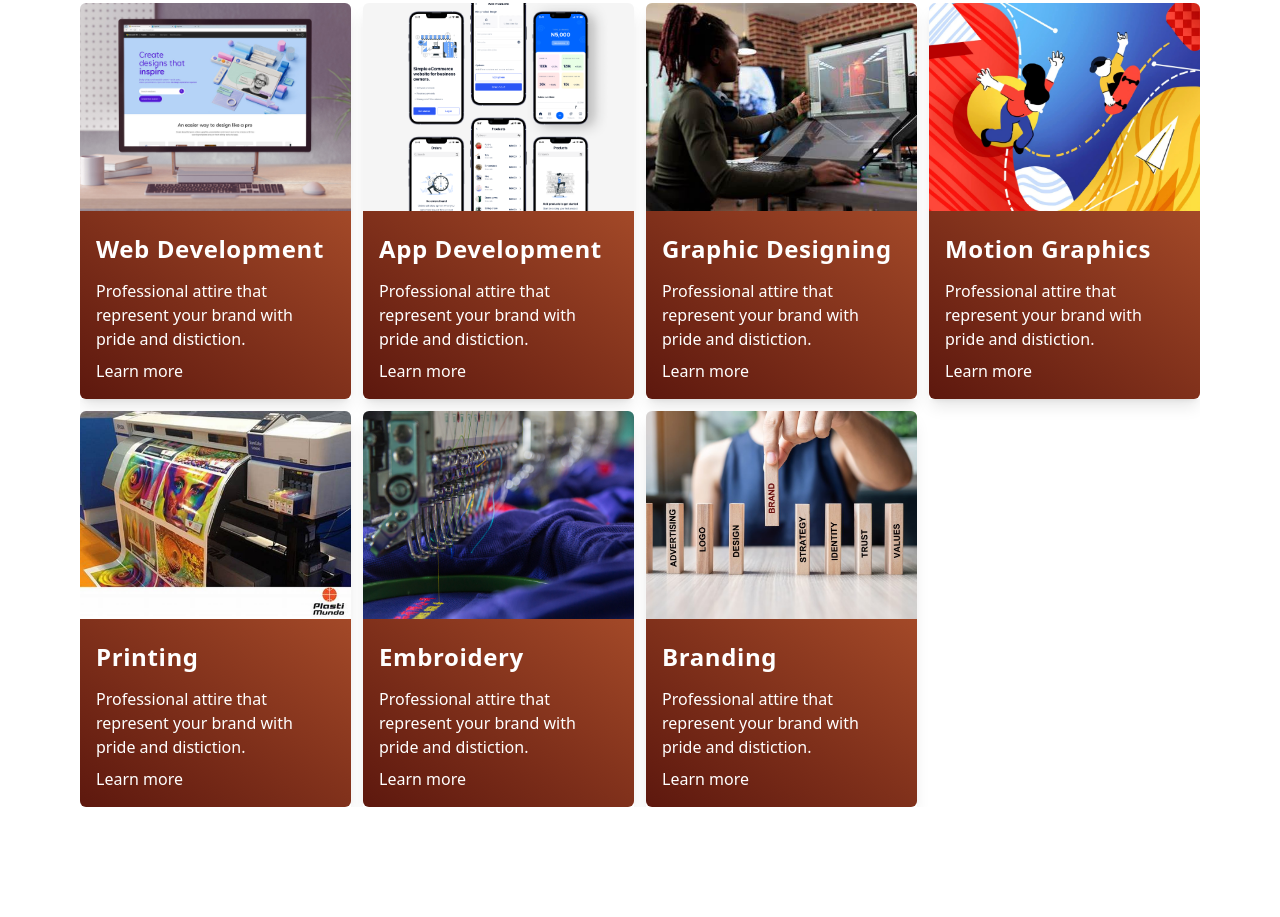
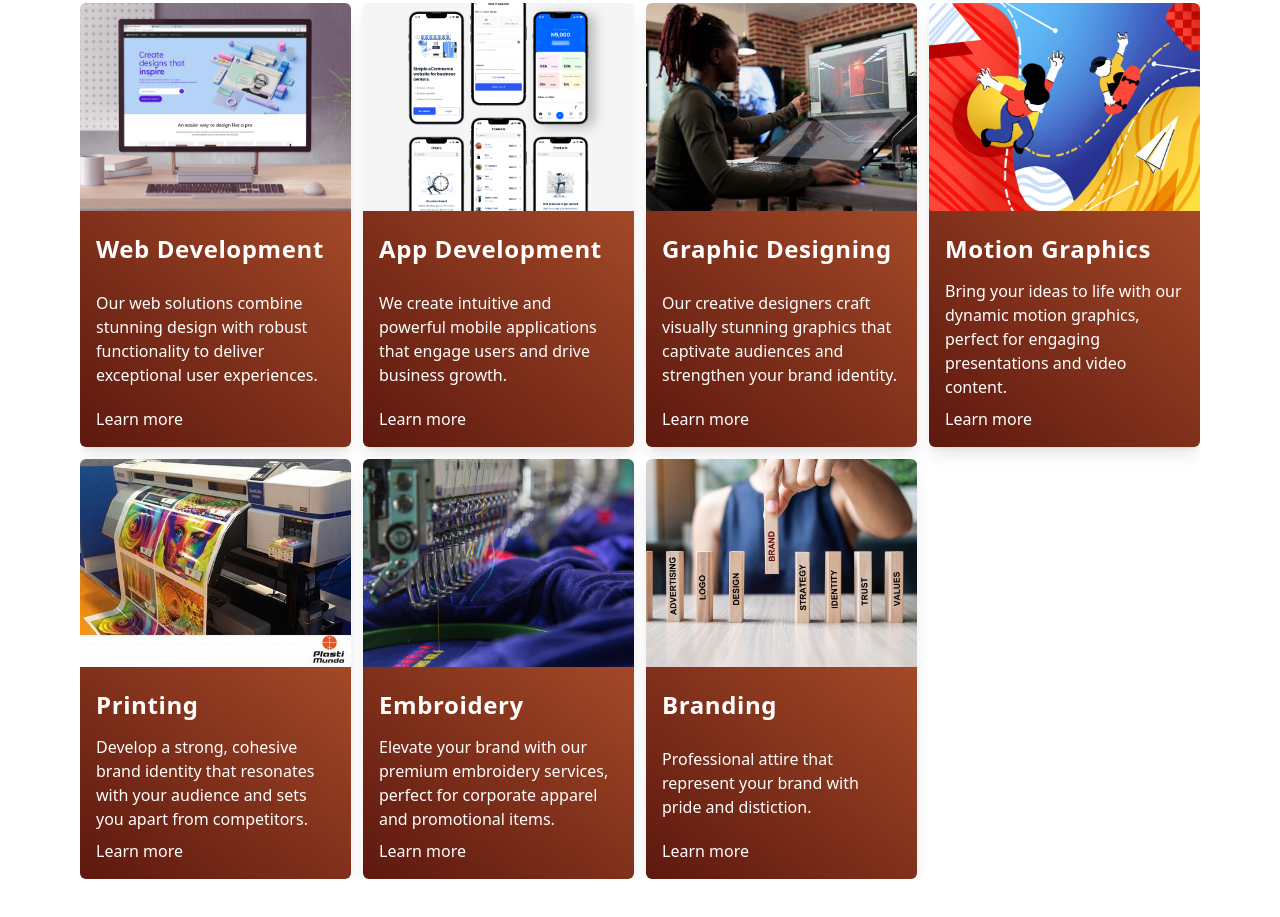
Before and after one commit to Risetech4drew/MK_Investment, a website: page index.html in a window 1280 px wide. Shown: the part 1073-1990 px from the top of the page. Before the commit the page ends 1920 px from the top, so only its background shows below. Drawn offline with Linux system fonts and the light colour scheme.

Commit message:
added service descriptions for each service card

```diff
--- a/index.html
+++ b/index.html
@@ -205,8 +205,8 @@
                   web development
                 </h2>
                 <p class="font-light mb-2">
-                  Professional attire that represent your brand with pride and
-                  distiction.
+                  Our web solutions combine stunning design with robust
+                  functionality to deliver exceptional user experiences.
                 </p>
                 <a
                   href="/pages/services/corporateUniforms.html"
@@ -234,8 +234,8 @@
                   app development
                 </h2>
                 <p class="font-light mb-2">
-                  Professional attire that represent your brand with pride and
-                  distiction.
+                  We create intuitive and powerful mobile applications that
+                  engage users and drive business growth.
                 </p>
                 <a
                   href="/pages/services/corporateUniforms.html"
@@ -263,8 +263,8 @@
                   graphic designing
                 </h2>
                 <p class="font-light mb-2">
-                  Professional attire that represent your brand with pride and
-                  distiction.
+                  Our creative designers craft visually stunning graphics that
+                  captivate audiences and strengthen your brand identity.
                 </p>
                 <a
                   href="/pages/services/corporateUniforms.html"
@@ -292,8 +292,8 @@
                   motion graphics
                 </h2>
                 <p class="font-light mb-2">
-                  Professional attire that represent your brand with pride and
-                  distiction.
+                  Bring your ideas to life with our dynamic motion graphics,
+                  perfect for engaging presentations and video content.
                 </p>
                 <a
                   href="/pages/services/corporateUniforms.html"
@@ -321,8 +321,8 @@
                   printing
                 </h2>
                 <p class="font-light mb-2">
-                  Professional attire that represent your brand with pride and
-                  distiction.
+                  Develop a strong, cohesive brand identity that resonates with
+                  your audience and sets you apart from competitors.
                 </p>
                 <a
                   href="/pages/services/corporateUniforms.html"
@@ -350,8 +350,8 @@
                   embroidery
                 </h2>
                 <p class="font-light mb-2">
-                  Professional attire that represent your brand with pride and
-                  distiction.
+                  Elevate your brand with our premium embroidery services,
+                  perfect for corporate apparel and promotional items.
                 </p>
                 <a
                   href="/pages/services/corporateUniforms.html"
```
